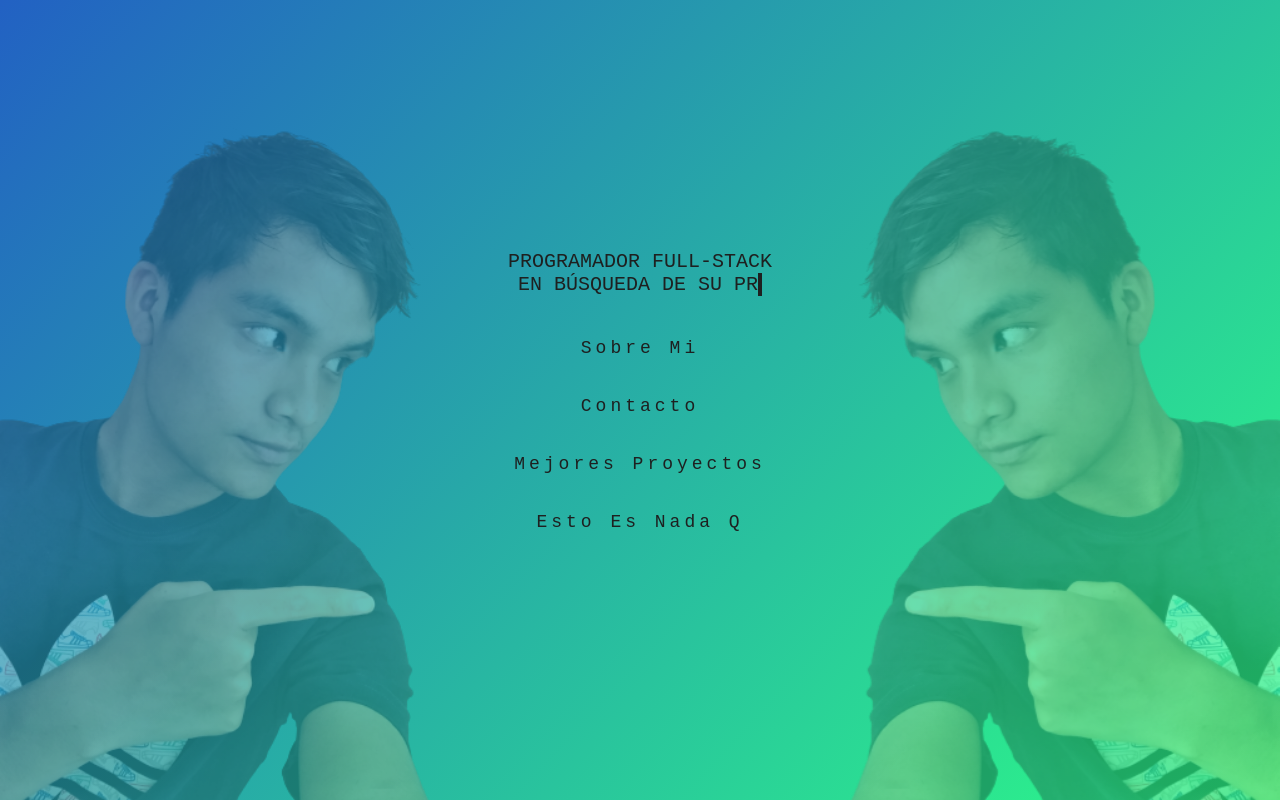
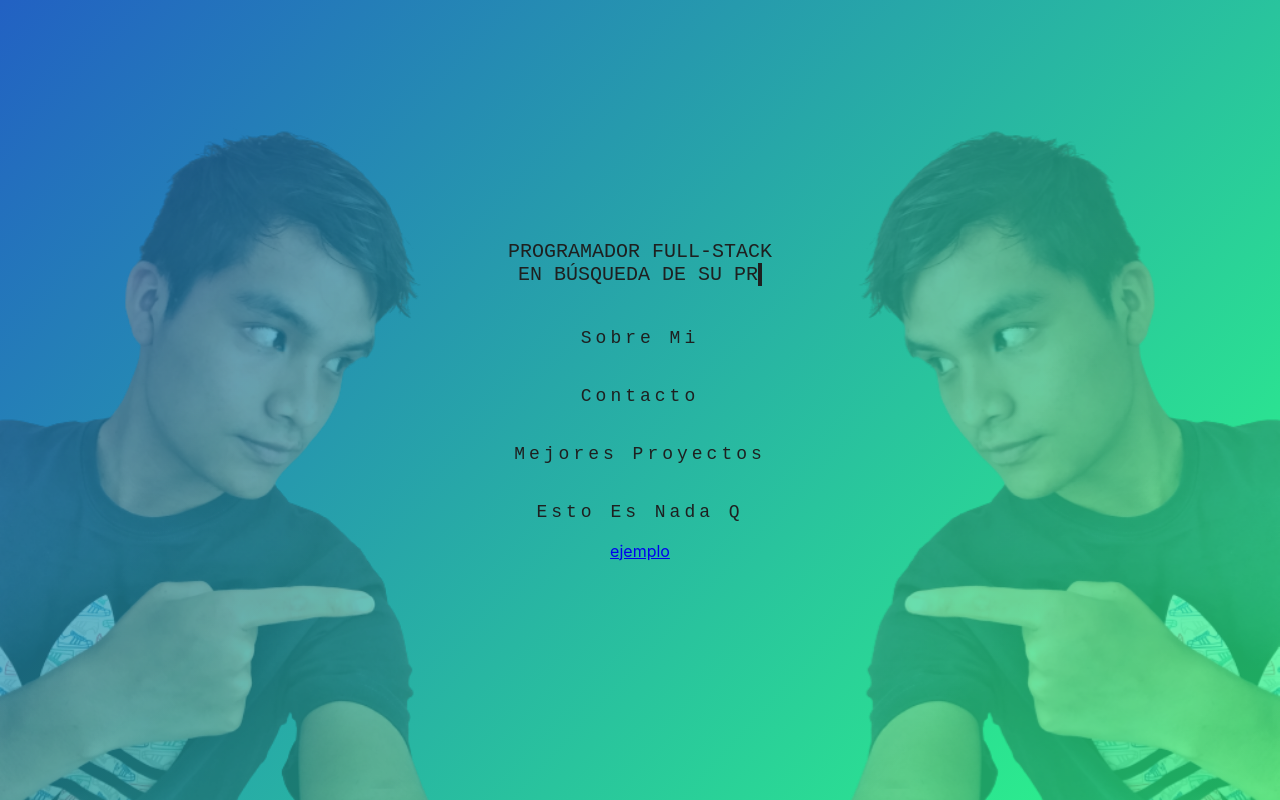
Before and after one commit to fimovol/testdereacttest, a React (Create React App) app: page / in a window 1280 px wide. Built offline with nearby package versions, Linux system fonts and the light colour scheme.

Commit message:
comprobando hashrouter

```diff
--- a/src/App.jsx
+++ b/src/App.jsx
@@ -17,6 +17,7 @@ function App(){
         <p className='parrafo'>contacto</p>
         <p className='parrafo'>mejores proyectos</p>
         <p className='parrafo'>esto es nada q</p>
+        <Link to="hola">ejemplo</Link>
     </div>
     <div className="contenedor">
         <div className="rojo">
--- a/src/index.js
+++ b/src/index.js
@@ -1,8 +1,8 @@
 import React from 'react';
 import {
-  BrowserRouter,
   Routes,
   Route,
+  HashRouter,
 } from "react-router-dom";
 import ReactDOM from 'react-dom';
 import './index.css';
@@ -11,12 +11,13 @@ import reportWebVitals from './reportWebVitals'
 import Notfound from './routes/paginanoencontrada'
 
 ReactDOM.render(
-  <BrowserRouter>
+  <HashRouter>
     <Routes>
       <Route path="/" element={<App />} />
+      <Route path='/hola' element={<h1>hola pagina de ejemplo</h1>}/>
       <Route path="*" element={<Notfound />} />
     </Routes>
-  </BrowserRouter>
+  </HashRouter>
   ,
   document.getElementById('root')
 );
```
